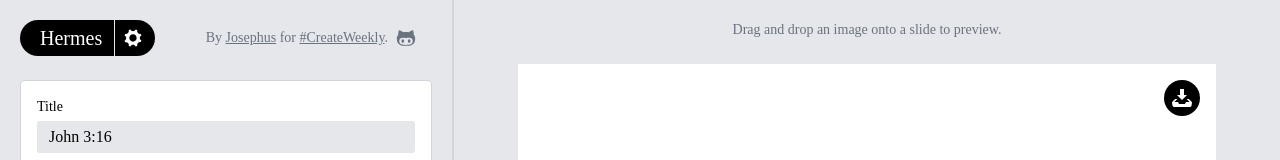
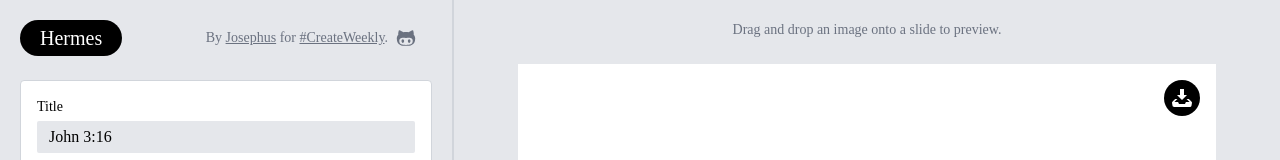
Before and after one commit to JosephusPaye/hermes, a Vue app: page / in a window 1280 px wide. Shown: the top 160 px of the page. Built offline with nearby package versions, Linux system fonts and the light colour scheme; a web font is replaced by a local one.

Commit message:
Hide settings button for now

```diff
--- a/src/components/Header.vue
+++ b/src/components/Header.vue
@@ -2,11 +2,13 @@
   <div class="w-full">
     <div class="px-5 pt-5 flex items-center w-full">
       <div
-        class="text-xl bg-black text-white cursor-default select-none leading-none pl-5 pr-3 h-9 flex items-center rounded-full rounded-r-none"
+        class="text-xl bg-black text-white cursor-default select-none leading-none px-5 h-9 flex items-center rounded-full"
         title="Lower thirds that do the limbo"
       >
         Hermes
       </div>
+      <!--
+        Settings button:
         <button
           class="border-l border-gray-200 bg-black text-white rounded-full rounded-l-none pr-3 pl-2 h-9 flex items-center cursor-default hover:opacity-80 focus:opacity-80"
         >
@@ -23,6 +25,7 @@
             ></path>
           </svg>
         </button>
+      -->
       <div class="text-gray-500 text-sm ml-auto flex pr-4">
         <div>
           By
```
Lines whose indentation alone changed are shown as unchanged.
